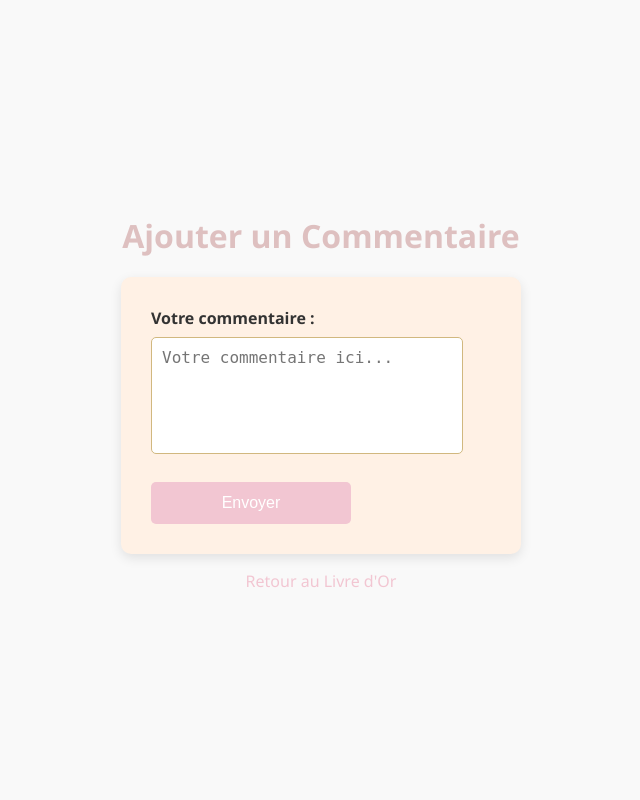
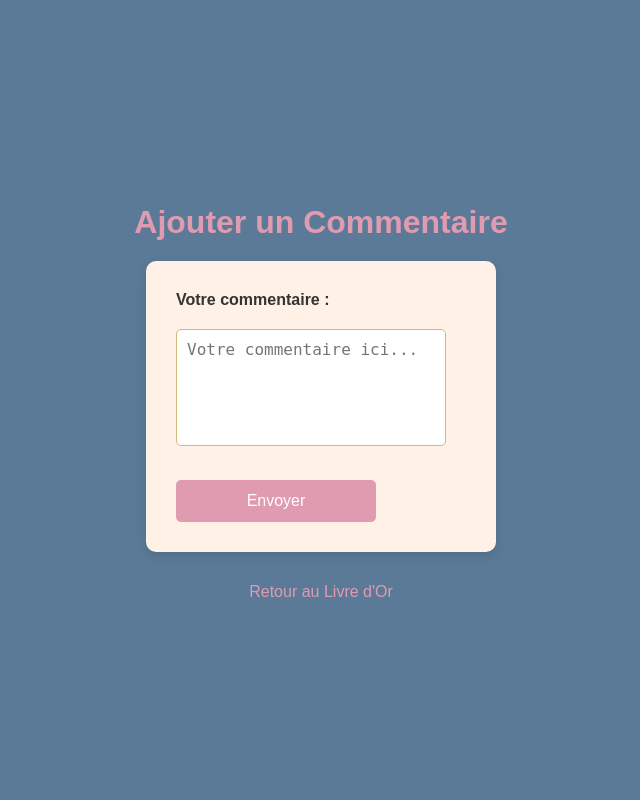
Before and after one commit to ennys-hammoud/projet-livreor, a PHP site: page /commentaire.php in a window 1280 px wide. Shown: the whole page, without its empty margins (319-959 px from the left). Run offline with PHP 8.4, Linux system fonts and the light colour scheme; the visitor is signed in with stand-in values (Sample User, id 1).

Commit message:
ajout css

```diff
--- a/styles.css
+++ b/styles.css
@@ -373,82 +373,6 @@ body.page-profil a:hover {
     text-decoration: underline;
 }
 
-/* Style général commun */
-body {
-    font-family: 'Segoe UI', Tahoma, Geneva, Verdana, sans-serif;
-    background-color: #f9f9f9;
-    margin: 0;
-    padding: 0;
-    display: flex;
-    justify-content: center;
-    align-items: center;
-    height: 100vh;
-}
-
-/* === Page Commentaire === */
-body.page-commentaire {
-    justify-content: center;
-}
-
-body.page-commentaire h1 {
-    margin-bottom: 20px;
-    color: #dec0c0;
-}
-
-body.page-commentaire form {
-    background-color: #fff1e5;
-    padding: 30px;
-    border-radius: 10px;
-    box-shadow: 0 4px 12px rgba(0, 0, 0, 0.1);
-    width: 100%;
-    max-width: 400px;
-    box-sizing: border-box;
-    text-align: left;
-}
-
-body.page-commentaire label {
-    font-weight: bold;
-    color: #333;
-}
-
-body.page-commentaire textarea {
-    width: calc(100% - 28px);
-    padding: 10px;
-    margin: 8px 0;
-    border: 1px solid #d1b87f;
-    border-radius: 5px;
-    background-color: #fff;
-    color: #333;
-    box-sizing: border-box;
-    resize: none;
-}
-
-body.page-commentaire button {
-    background-color: #f2c6d2;
-    color: white;
-    padding: 12px;
-    border: none;
-    border-radius: 5px;
-    cursor: pointer;
-    width: 100%;
-    margin-top: 15px;
-    font-size: 16px;
-}
-
-body.page-commentaire button:hover {
-    background-color: #f1a7b1;
-}
-
-body.page-commentaire p a {
-    color: #f2c6d2;
-    text-decoration: none;
-}
-
-body.page-commentaire p a:hover {
-    text-decoration: underline;
-}
-
-
 /* === Page Livre d'Or améliorée === */
 body.page-livre-or {
     display: flex;
@@ -555,3 +479,77 @@ body.page-livre-or .btn-primary {
 body.page-livre-or .btn-primary:hover {
     background-color: #f1a7b1;
 }
+
+/* === Page Commentaire === */
+body.page-commentaire {
+    justify-content: center;
+    background-color: #5a7a97;
+    display: flex;
+    flex-direction: column;
+    align-items: center;
+    min-height: 100vh;
+    margin: 0;
+    font-family: Arial, sans-serif;
+}
+
+body.page-commentaire h1 {
+    margin-bottom: 20px;
+    color: #e09bb1;
+    text-align: center;
+}
+
+body.page-commentaire form {
+    background-color: #fff1e5;
+    padding: 30px;
+    border-radius: 10px;
+    box-shadow: 0 4px 12px rgba(0, 0, 0, 0.1);
+    width: 100%;
+    max-width: 350px;
+    box-sizing: border-box;
+    text-align: left;
+}
+
+body.page-commentaire label {
+    font-weight: bold;
+    color: #333;
+    display: block;
+    margin-bottom: 8px;
+}
+
+body.page-commentaire textarea {
+    width: calc(100% - 20px);
+    padding: 10px;
+    margin-bottom: 15px;
+    border: 1px solid #d1b87f;
+    border-radius: 5px;
+    background-color: #fff;
+    color: #333;
+    box-sizing: border-box;
+    resize: none;
+}
+
+body.page-commentaire button {
+    background-color: #e09bb1;
+    color: white;
+    padding: 12px;
+    border: none;
+    border-radius: 5px;
+    cursor: pointer;
+    width: 100%;
+    font-size: 16px;
+}
+
+body.page-commentaire button:hover {
+    background-color: #f1a7b1;
+}
+
+body.page-commentaire p a {
+    color: #e09bb1;
+    text-decoration: none;
+    margin-top: 15px;
+    display: inline-block;
+}
+
+body.page-commentaire p a:hover {
+    text-decoration: underline;
+}
```
